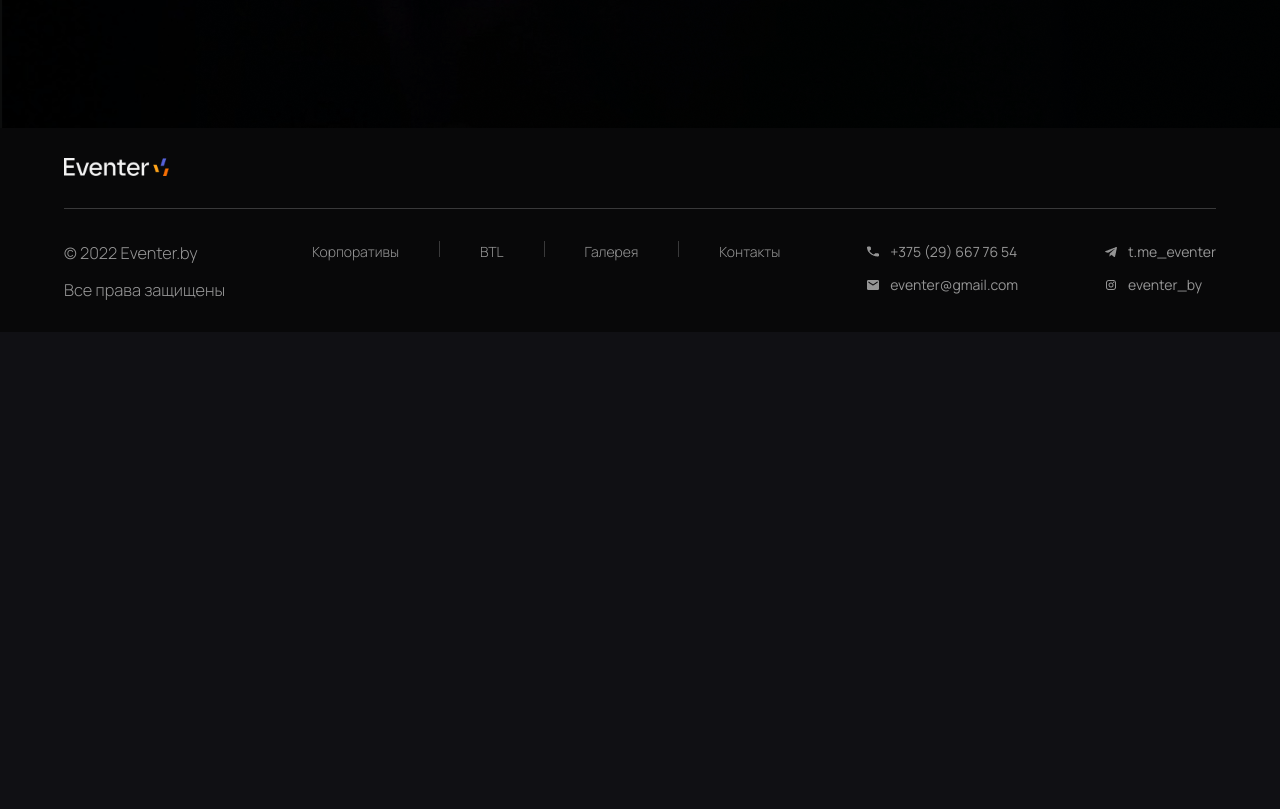
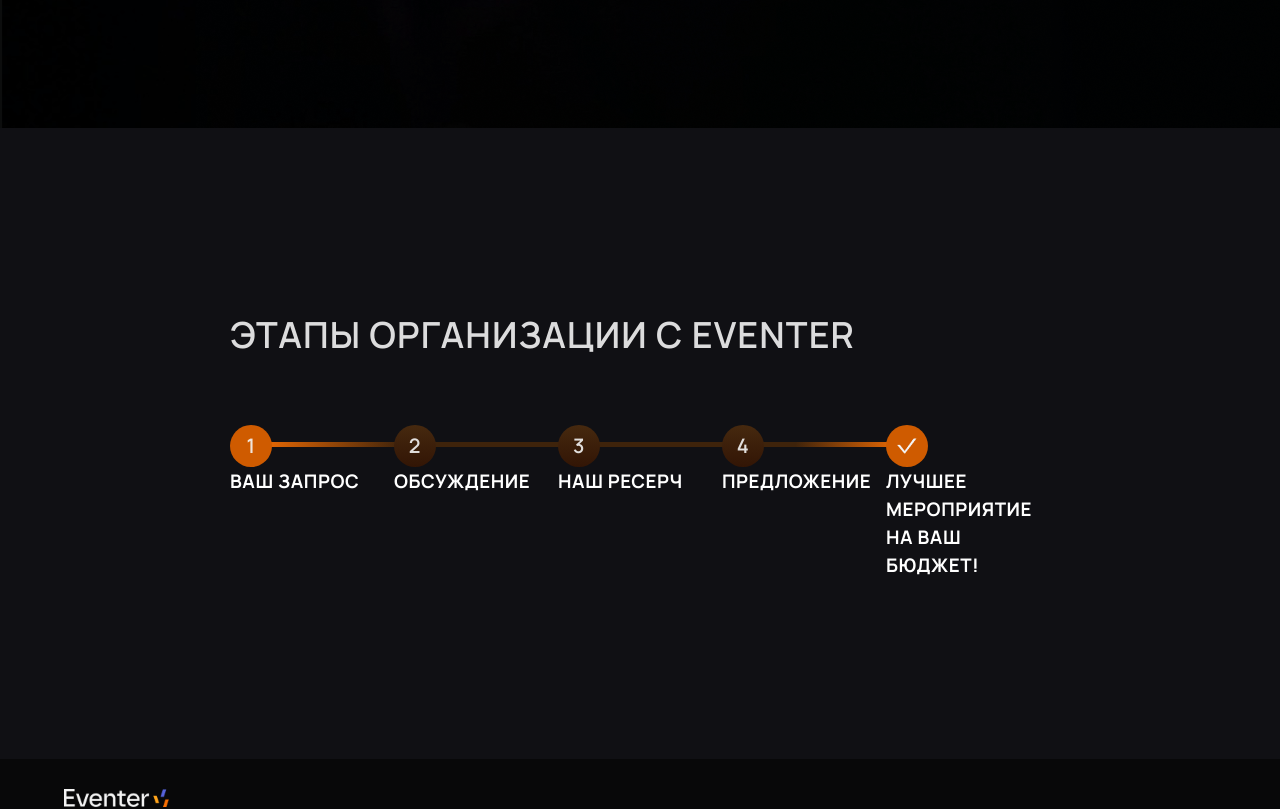
Before and after one commit to ddipper/EventerWebApp, a Vue app: page / in a window 1280 px wide. Shown: the part 2180-2989 px from the top of the page. Before the commit the page ends 2512 px from the top, so only its background shows below. Built offline with nearby package versions, Linux system fonts and the light colour scheme.

Commit message:
organizations

```diff
--- a/src/components/Home.vue
+++ b/src/components/Home.vue
@@ -70,6 +70,38 @@
         <div class="prison-button">
           <button class="first-btn">Заказать звонок</button>
           <button class="second-btn">Telegram<img src="../assets/home/tg.btn-icon.png"></button>
+        </div>
+      </div>
+    </div>
+  </section>
+  <section id="Organization">
+    <div class="container organization_wrapper">
+      <h2>
+        ЭТАПЫ ОРГАНИЗАЦИИ С EVENTER
+      </h2>
+      <div class="stages">
+        <hr class="stages-line">
+        <div class="stages-points">
+          <div class="point">
+            <div class="first-pt"><h3>1</h3></div>
+            <h3>ВАШ ЗАПРОС</h3>
+          </div>
+          <div class="point">
+            <div class="second-pt"><h3>2</h3></div>
+            <h3>ОБСУЖДЕНИЕ</h3>
+          </div>
+          <div class="point">
+            <div class="third-pt"><h3>3</h3></div>
+            <h3>НАШ РЕСЕРЧ</h3>
+          </div>
+          <div class="point">
+            <div class="fourth-pt"><h3 >4</h3></div>
+            <h3>ПРЕДЛОЖЕНИЕ</h3>
+          </div>
+          <div class="point">
+            <div class="last-pt"><img src="../assets/home/done.png"></div>
+            <h3>ЛУЧШЕЕ МЕРОПРИЯТИЕ НА ВАШ БЮДЖЕТ!</h3>
+          </div>
         </div>
       </div>
     </div>
@@ -221,6 +253,7 @@
 
     }
   }
+
   #Golden_prison{
     background-image: url(../assets/home/golden_prison.png);
     background-size: cover;
@@ -273,4 +306,64 @@
       }
     }
   }
+  .organization_wrapper{
+    padding-top: 180px;
+    padding-bottom: 180px;
+    display: flex;
+    flex-direction: column;
+    gap: 80px;
+    h2{
+      font-size: 36px;
+      font-weight: 600;
+      color: #F3F3F3;
+      opacity: .9;
+    }
+    .stages{
+      .stages-line{
+        width: 80%;
+        background: linear-gradient(to right,#F86F03,#3E230B 23%,#3E230B 83%,#F86F03);
+        height: 5px;
+        border: none;
+        margin-left: 21px;
+        margin-bottom: -22px;
+      }
+      .stages-points{
+        display: flex;
+
+        .point{
+          width: 20%;
+          div{
+            width: 42px;
+            height: 42px;
+            border-radius: 100%;
+            display: flex;
+            justify-content: center;
+            align-items: center;
+            h3{
+              color: #F3F3F3;
+              font-size: 20px;
+              font-weight: 600;
+              opacity: .9;
+            }
+          }
+          .first-pt{
+            background: #CF5B00;
+          }
+          .second-pt{
+            background: linear-gradient(#46290F,#321505);
+          }
+          .third-pt{
+            background: linear-gradient(#46290F,#321505);
+          }
+          .fourth-pt{
+            background: linear-gradient(#46290F,#321505);
+          }
+          .last-pt{
+            background: #CF5B00;
+          }
+        }
+      }
+    }
+  }
+
 </style>
```
Also changed, not shown: src/assets/home/done.png (added). Lines whose indentation alone changed are shown as unchanged.
